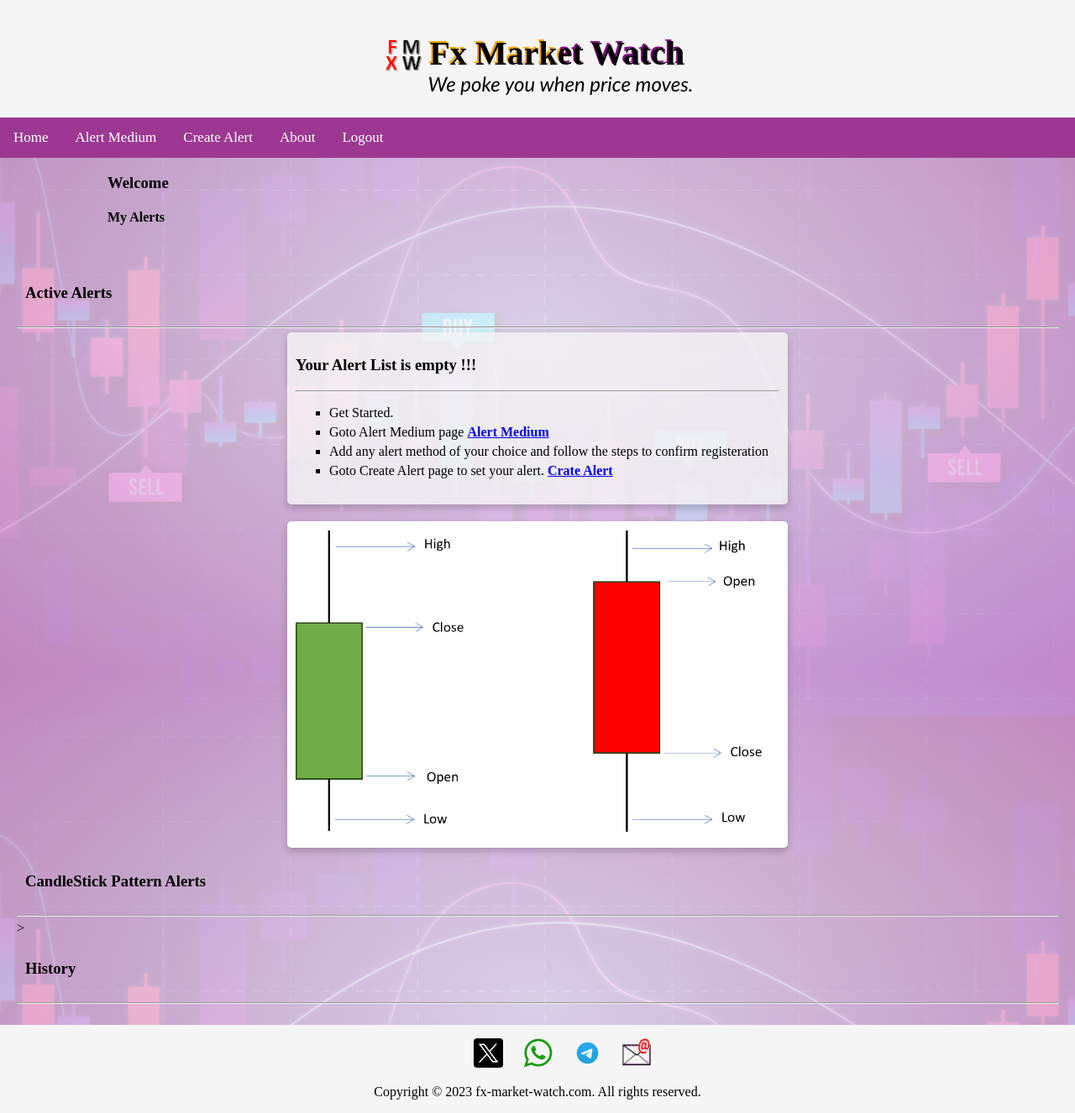
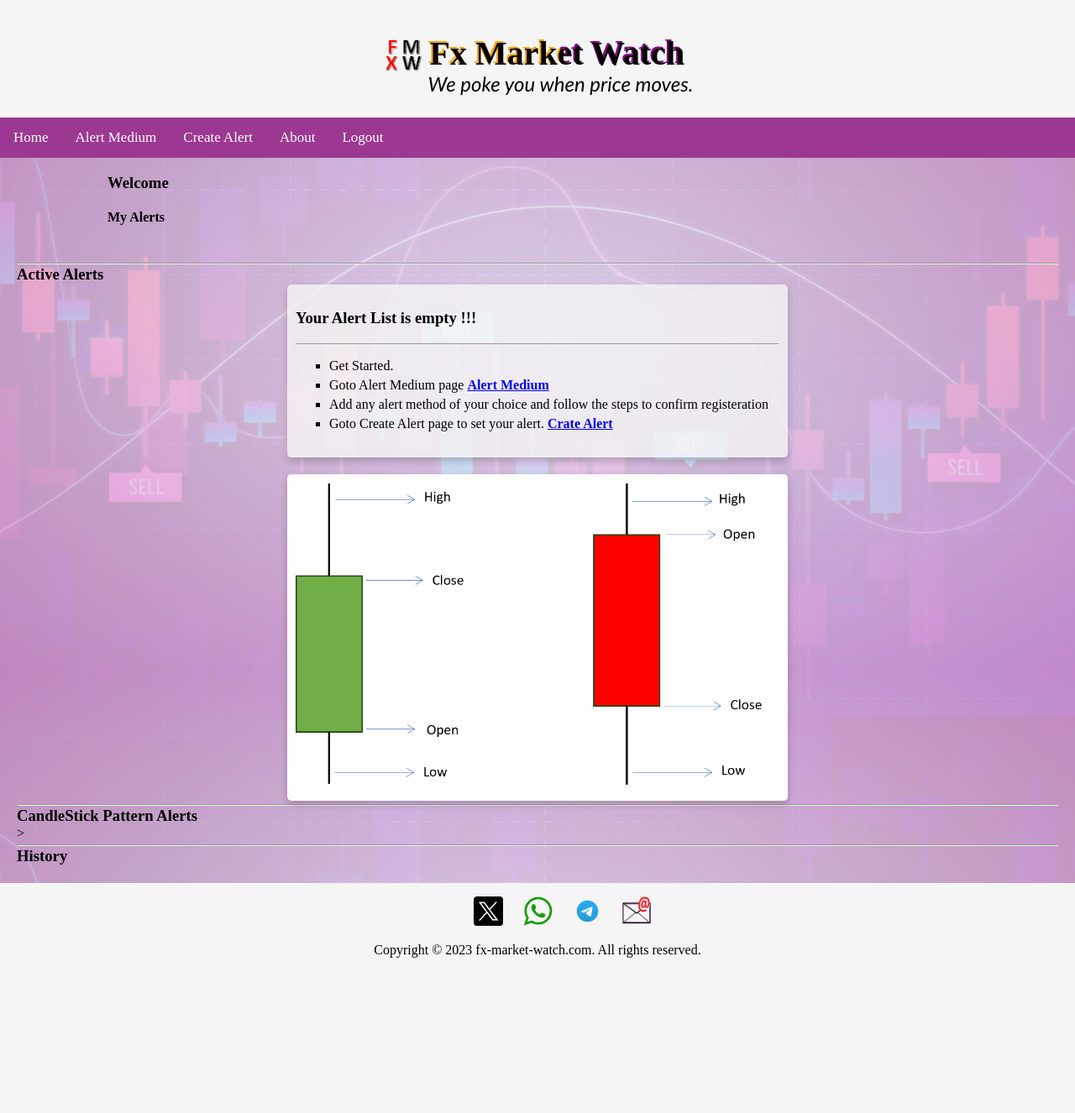
Before and after one commit to georgeeset/fx-price-watch, a Django app: template fx_market_watch/templates/user_page.html in a window 1280 px wide. Shown: the whole page at 84% size. After the commit the page ends 1141 px from the top, so only its background shows below. Run offline with Django 4.2, Linux system fonts and the light colour scheme; the template is opened without the code that fills it, so the values that code supplies are empty.

Commit message:
merged pattern alert feature with main
stye adjusted to manage space

```diff
--- a/fx_market_watch/templates/user_page.html
+++ b/fx_market_watch/templates/user_page.html
@@ -11,11 +11,11 @@
 </div>
 <div>
     <div class="allAlerts">
-
-        <div class="cardInfo">
+        <hr>
+        <div class="sectionInfo">
             <h3>Active Alerts</h3>
         </div>
-        <hr>
+
         <div class="alertsGroup">
 
             {% if not alert_list %}
@@ -87,10 +87,11 @@
 
         </div>
         <div>
-        <div class="cardInfo">
+        <hr>
+        <div class="sectionInfo">
             <h3>CandleStick Pattern Alerts</h3>
         </div>
-        <hr>
+
         <div class="alertsGroup">
 
         {% for item in pattern_alerts %}
@@ -131,10 +132,11 @@
         {% endfor %}
         </div>>
 
-        <div class="cardInfo">
+        <hr>
+        <div class="sectionInfo">
             <h3>History</h3>
           </div>
-          <hr>
+
         <div class="alertGroup">
 
             {% for item in alert_list %}
--- a/static/styles/style.css
+++ b/static/styles/style.css
@@ -16,8 +16,8 @@ body {
 }
 
 hr {
-  margin: 0px;
-  margin-bottom: 5px;
+  margin-top: 4px;
+  margin-bottom: 1px;
 }
 
 .banner-head {
@@ -207,3 +207,8 @@ footer {
   box-shadow: 0 4px 8px 0 rgba(0,0,0,0.2);
   border-radius: 5px;
 }
+
+.sectionInfo > h3{
+  margin-top: 1px;
+  margin-bottom: 1px;
+}
```
